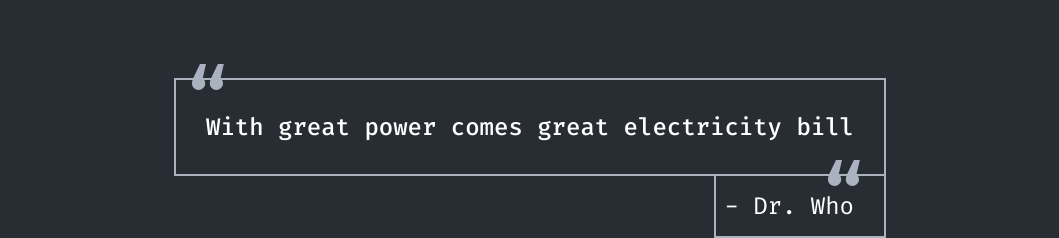
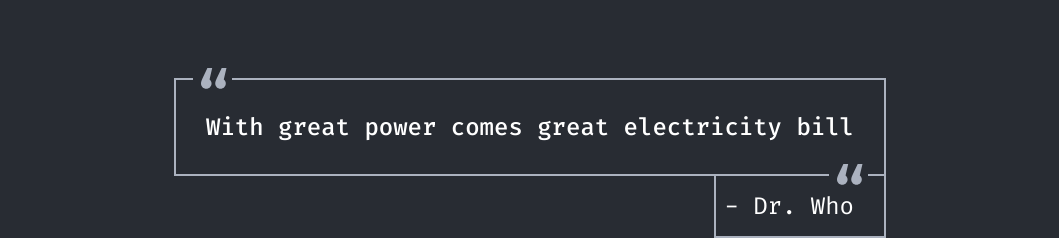
Before and after one commit to 89811421793/portfolio, a React app: page / in a window 1280 px wide. Shown: the part 562-800 px from the top of the page, without its empty margins (110-1169 px from the left). Built offline with nearby package versions, Linux system fonts and the light colour scheme.

Commit message:
quotemark fixed

```diff
--- a/src/pages/homepage/layout/sections/main/Main.tsx
+++ b/src/pages/homepage/layout/sections/main/Main.tsx
@@ -46,13 +46,13 @@ export const Main: React.FC = () => {
         <QuoteGrid>
           <Quotation>
             <QuoteMark>
-              <Icon iconId="quotes" width="40" height="40" />
+              <Icon iconId="quotes" width="40" height="40" viewBox="0 0 38 40" />
             </QuoteMark>
             <p>With great power comes great electricity bill</p>
           </Quotation>
           <AuthorCite>
             <CiteMark>
-              <Icon iconId="quotes" width="40" height="40" />
+              <Icon iconId="quotes" width="40" height="40" viewBox="0 0 38 40"/>
             </CiteMark>
             <span>- Dr. Who</span>
           </AuthorCite>
```
Also changed, not shown: src/assets/images/SPRITE.svg, src/pages/homepage/layout/sections/about/About.tsx (line endings or trailing spaces).
